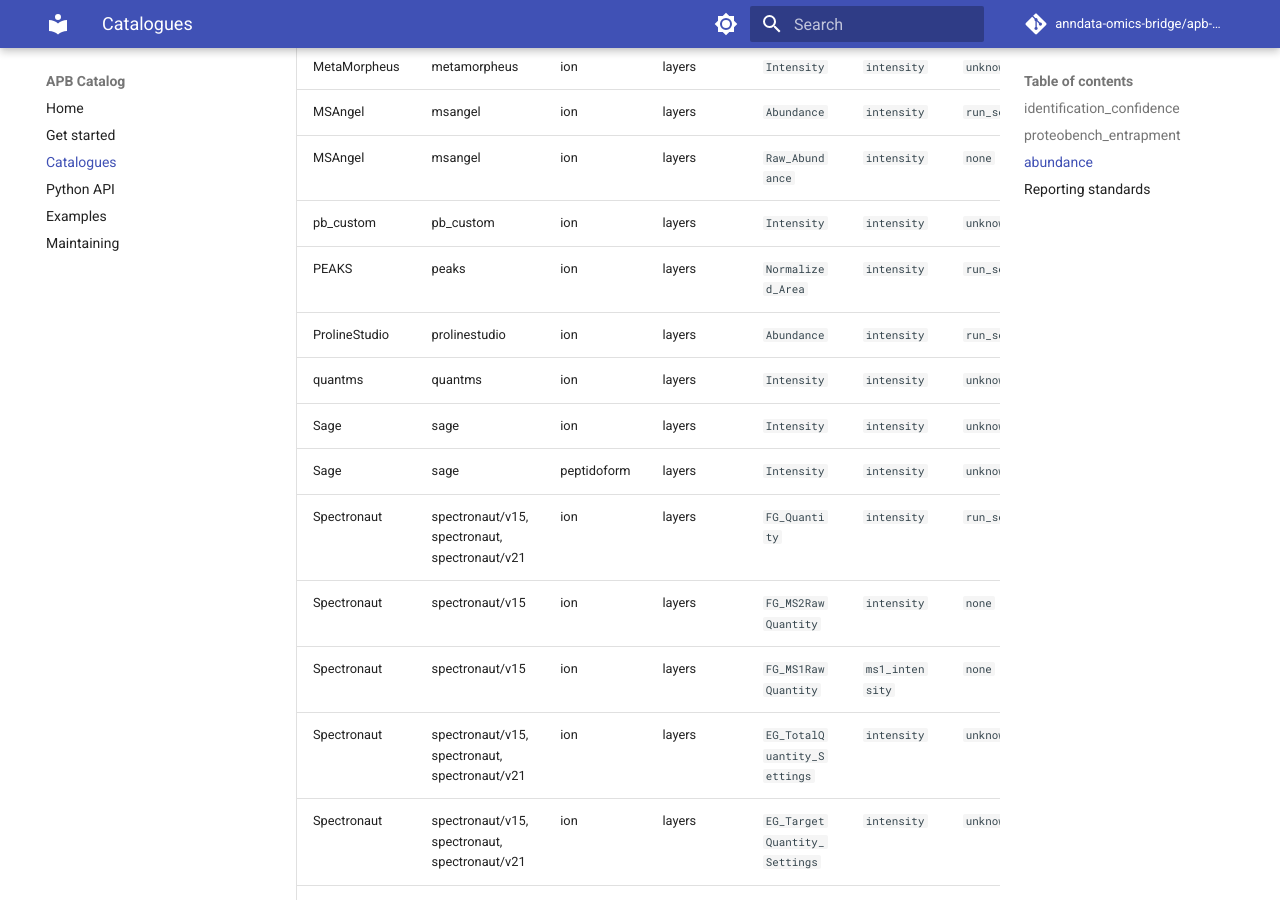
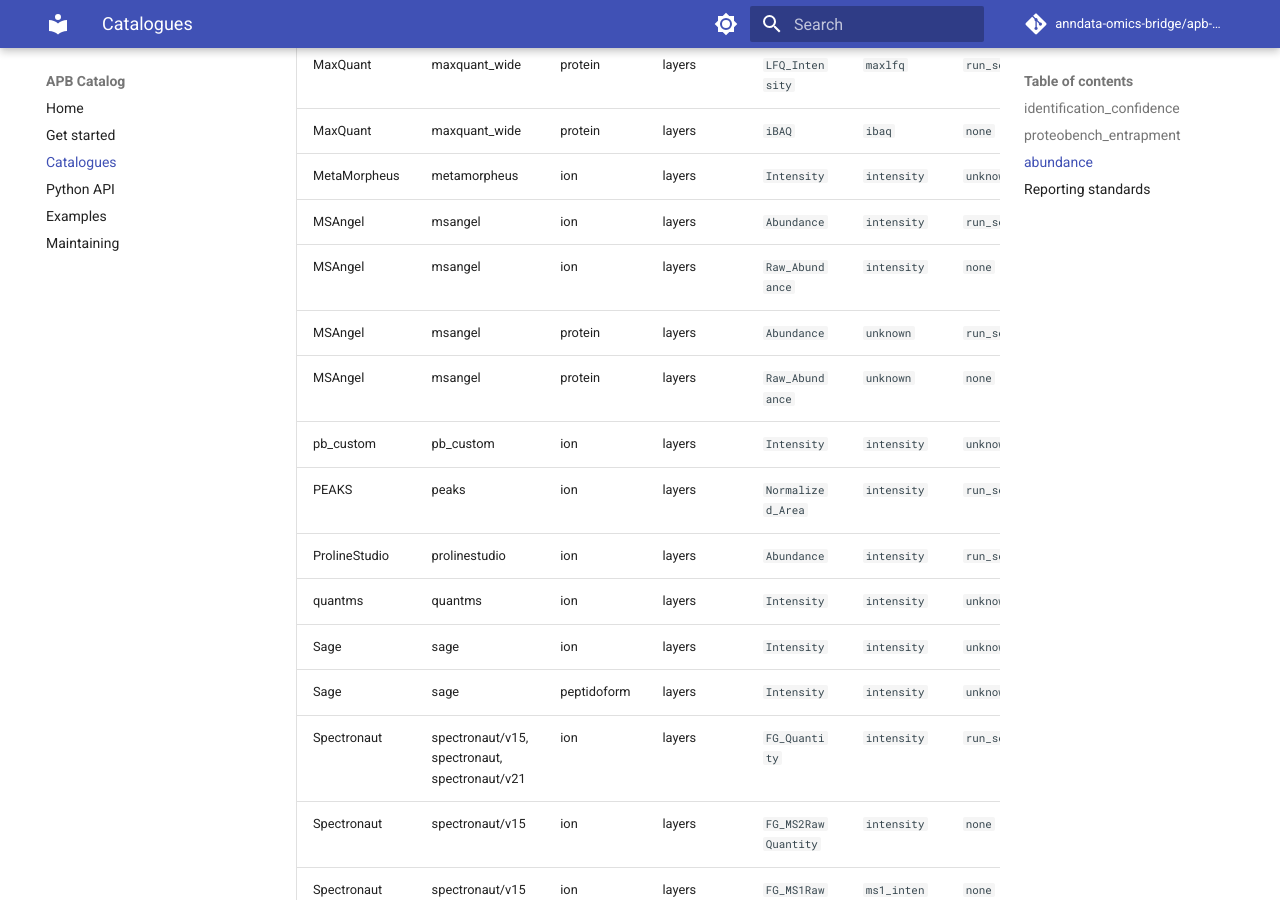
Before and after one commit to anndata-omics-bridge/apb-catalog, an MkDocs documentation site: the page built from docs/catalogues.md, in a window 1280 px wide and 900 px high, scrolled down 13440 px. Built offline with MkDocs 1.6.1 and Material for MkDocs 9.7.7, drawn with Linux system fonts in a browser that asks for light colours; comment, search, counter and statistics services are not loaded; some of the changed text lies outside the part shown.

Commit message:
feat: review MSAngel's protein level; its abundances are of unknown kind
apb2 gives MSAngel a protein level from the workbook's "Protein sets" sheet.
Every catalogue reviews it; the abundance catalogue lists Abundance
(run_setting) and Raw_Abundance (none). Proline sums or fits a set's peptide
abundances as the quantitation settings choose, which the workbook does not
state, so the kind is unknown, as for Spectronaut's PG.Quantity.

```diff
--- a/docs/catalogues.md
+++ b/docs/catalogues.md
@@ -28,6 +28,7 @@
 | DIA-NN | 1.8–1.9 | `PG_Q_Value` | `Lib_PG_Q_Value` | `Global_PG_Q_Value` |
 | DIA-NN | 2.x | `PG_Q_Value` | `Lib_PG_Q_Value` | `Global_PG_Q_Value` |
 | MaxQuant | 1.5, 1.6, 2.x | ✗ | ✗ | `Q_Value` |
+| MSAngel | 2.x | ✗ | ✗ | ✗ |
 | Spectronaut | 15 | ✗ | ✗ | ✗ |
 | Spectronaut | 19–20 | `PG_QValue_Run_Wise` | ✗ | `PG_Qvalue` |
 | Spectronaut | 21 | `PG_QValue_Run_Wise` | `PG_LibraryQvalue` | `PG_Qvalue` |
@@ -210,16 +211,17 @@
 
 <div class="coverage-matrix" markdown>
 
-| Software | Version | `intensity`, `none` | `intensity`, `run_setting` | `maxlfq`, `run_setting` | `ibaq`, `none` | `directlfq`, `run_setting` | `unknown`, `run_setting` |
-| --- | --- | :-: | :-: | :-: | :-: | :-: | :-: |
-| AlphaDIA | 2.x | ✗ | ✗ | ✗ | ✗ | `PG_Intensity` | ✗ |
-| DIA-NN | 1.0–1.7 | `PG_Quantity` | `PG_Normalised` | `PG_MaxLFQ` | ✗ | ✗ | ✗ |
-| DIA-NN | 1.8–1.9 | `PG_Quantity` | `PG_Normalised` | ✗ | ✗ | ✗ | `PG_MaxLFQ` |
-| DIA-NN | 2.x | ✗ | ✗ | ✗ | ✗ | ✗ | `PG_MaxLFQ` |
-| MaxQuant | 1.5, 1.6, 2.x | `Intensity` | ✗ | `LFQ_Intensity` | `iBAQ` | ✗ | ✗ |
-| Spectronaut | 15 | ✗ | ✗ | ✗ | ✗ | ✗ | `PG_Quantity` |
-| Spectronaut | 19–20 | ✗ | ✗ | ✗ | ✗ | ✗ | `PG_Quantity` |
-| Spectronaut | 21 | ✗ | ✗ | ✗ | ✗ | ✗ | `PG_Quantity` |
+| Software | Version | `intensity`, `none` | `intensity`, `run_setting` | `maxlfq`, `run_setting` | `ibaq`, `none` | `directlfq`, `run_setting` | `unknown`, `none` | `unknown`, `run_setting` |
+| --- | --- | :-: | :-: | :-: | :-: | :-: | :-: | :-: |
+| AlphaDIA | 2.x | ✗ | ✗ | ✗ | ✗ | `PG_Intensity` | ✗ | ✗ |
+| DIA-NN | 1.0–1.7 | `PG_Quantity` | `PG_Normalised` | `PG_MaxLFQ` | ✗ | ✗ | ✗ | ✗ |
+| DIA-NN | 1.8–1.9 | `PG_Quantity` | `PG_Normalised` | ✗ | ✗ | ✗ | ✗ | `PG_MaxLFQ` |
+| DIA-NN | 2.x | ✗ | ✗ | ✗ | ✗ | ✗ | ✗ | `PG_MaxLFQ` |
+| MaxQuant | 1.5, 1.6, 2.x | `Intensity` | ✗ | `LFQ_Intensity` | `iBAQ` | ✗ | ✗ | ✗ |
+| MSAngel | 2.x | ✗ | ✗ | ✗ | ✗ | ✗ | `Raw_Abundance` | `Abundance` |
+| Spectronaut | 15 | ✗ | ✗ | ✗ | ✗ | ✗ | ✗ | `PG_Quantity` |
+| Spectronaut | 19–20 | ✗ | ✗ | ✗ | ✗ | ✗ | ✗ | `PG_Quantity` |
+| Spectronaut | 21 | ✗ | ✗ | ✗ | ✗ | ✗ | ✗ | `PG_Quantity` |
 
 </div>
 
@@ -322,6 +324,8 @@
 | MetaMorpheus | metamorpheus | ion | layers | `Intensity` | `intensity` | `unknown` |
 | MSAngel | msangel | ion | layers | `Abundance` | `intensity` | `run_setting` |
 | MSAngel | msangel | ion | layers | `Raw_Abundance` | `intensity` | `none` |
+| MSAngel | msangel | protein | layers | `Abundance` | `unknown` | `run_setting` |
+| MSAngel | msangel | protein | layers | `Raw_Abundance` | `unknown` | `none` |
 | pb_custom | pb_custom | ion | layers | `Intensity` | `intensity` | `unknown` |
 | PEAKS | peaks | ion | layers | `Normalized_Area` | `intensity` | `run_setting` |
 | ProlineStudio | prolinestudio | ion | layers | `Abundance` | `intensity` | `run_setting` |
```
Also changed, not shown: 3 other files.
